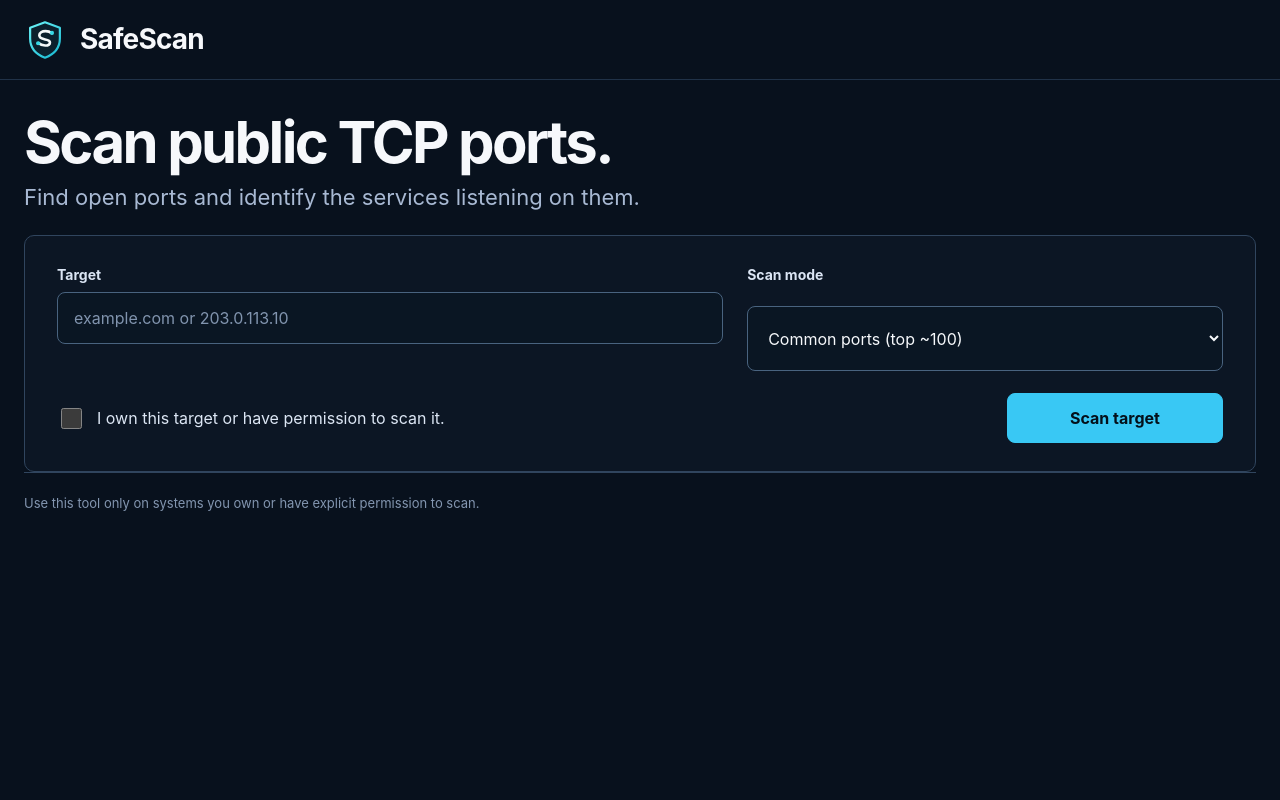
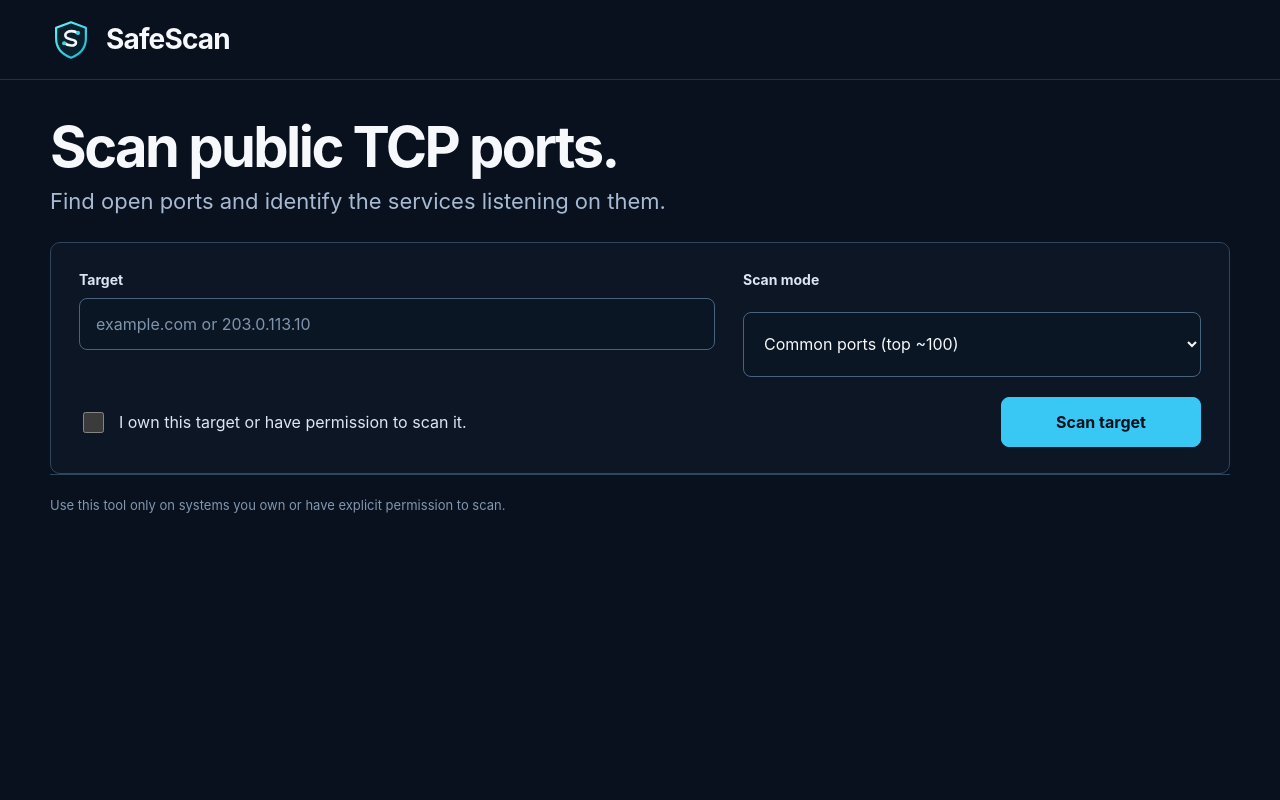
Before and after one commit to ShkS44D/safescan, a Flask app: page / in a window 1280 px wide. Run offline with Flask 3, Linux system fonts and the light colour scheme.

Commit message:
Refine responsive scanner layout

```diff
--- a/static/css/style.css
+++ b/static/css/style.css
@@ -12,7 +12,7 @@
   --success: #39dfa0;
   --danger: #ff8b95;
   --radius: 10px;
-  --content: 1360px;
+  --content: 1180px;
 }
 
 * { box-sizing: border-box; }
@@ -47,19 +47,19 @@ button { color: inherit; }
 }
 .brand img { width: 42px; height: 48px; }
 main, footer { width: min(var(--content), calc(100% - 48px)); margin-inline: auto; }
-.intro { padding: 32px 0 20px; }
+.intro { padding: 38px 0 24px; }
 .intro h1 {
   margin: 0;
-  font-size: clamp(40px, 5vw, 58px);
+  font-size: clamp(40px, 4.4vw, 56px);
   line-height: 1.06;
   letter-spacing: -.045em;
 }
 .intro p { margin: 7px 0 0; color: var(--muted); font-size: clamp(18px, 2vw, 22px); }
 .scanner-panel {
   display: grid;
-  grid-template-columns: minmax(0, 1.4fr) minmax(260px, 1fr);
-  gap: 22px 24px;
-  padding: 28px 32px;
+  grid-template-columns: minmax(0, 1.25fr) minmax(320px, .9fr);
+  gap: 20px 28px;
+  padding: 26px 28px;
   border: 1px solid var(--line);
   border-radius: var(--radius);
   background: color-mix(in srgb, var(--surface) 86%, transparent);
@@ -99,6 +99,7 @@ main, footer { width: min(var(--content), calc(100% - 48px)); margin-inline: aut
   align-items: center;
   align-self: center;
   color: #dce6f4;
+  min-height: 50px;
 }
 .authorization input { width: 21px; height: 21px; accent-color: var(--accent); }
 .button {
@@ -114,7 +115,7 @@ main, footer { width: min(var(--content), calc(100% - 48px)); margin-inline: aut
 .button:hover { border-color: var(--accent); }
 .button:active { transform: translateY(1px); }
 .button:disabled { opacity: .55; cursor: wait; }
-.button.primary { justify-self: end; min-width: 216px; color: #04101a; background: var(--accent); border-color: var(--accent); }
+.button.primary { justify-self: end; min-width: 200px; color: #04101a; background: var(--accent); border-color: var(--accent); }
 .button.primary:hover { background: var(--accent-hover); }
 .form-error { grid-column: 1 / -1; margin: 0; }
 .scan-status { padding: 30px 0 24px; border-bottom: 1px solid var(--line); }
@@ -161,6 +162,11 @@ footer { border-top: 1px solid var(--line); padding: 20px 0 28px; color: #8396b0
 .sr-only { position: absolute; width: 1px; height: 1px; padding: 0; margin: -1px; overflow: hidden; clip: rect(0,0,0,0); white-space: nowrap; border: 0; }
 [hidden] { display: none !important; }
 
+@media (max-width: 900px) {
+  .scanner-panel { grid-template-columns: 1fr; }
+  .button.primary { width: 100%; min-width: 0; justify-self: stretch; }
+}
+
 @media (max-width: 760px) {
   .site-header { height: 70px; padding-inline: 18px; }
   .brand { font-size: 23px; }
@@ -169,9 +175,8 @@ footer { border-top: 1px solid var(--line); padding: 20px 0 28px; color: #8396b0
   .intro { padding-top: 34px; }
   .intro h1 { font-size: 39px; }
   .intro p { font-size: 17px; }
-  .scanner-panel { grid-template-columns: 1fr; padding: 22px 20px; }
+  .scanner-panel { padding: 22px 20px; }
   .custom-range { grid-template-columns: 1fr 1fr; }
-  .button.primary { width: 100%; min-width: 0; justify-self: stretch; }
   .status-heading { align-items: flex-start; flex-direction: column; }
   .status-actions { width: 100%; justify-content: space-between; }
   .summary { grid-template-columns: 1fr 1fr; }
--- a/templates/index.html
+++ b/templates/index.html
@@ -9,7 +9,7 @@
   <meta property="og:type" content="website">
   <meta name="theme-color" content="#08111d">
   <link rel="icon" href="{{ url_for('static', filename='brand/favicon.svg') }}" type="image/svg+xml">
-  <link rel="stylesheet" href="{{ url_for('static', filename='css/style.css', v=1) }}">
+  <link rel="stylesheet" href="{{ url_for('static', filename='css/style.css', v=2) }}">
   <title>SafeScan · Public TCP Port Scanner</title>
 </head>
 <body>
```
